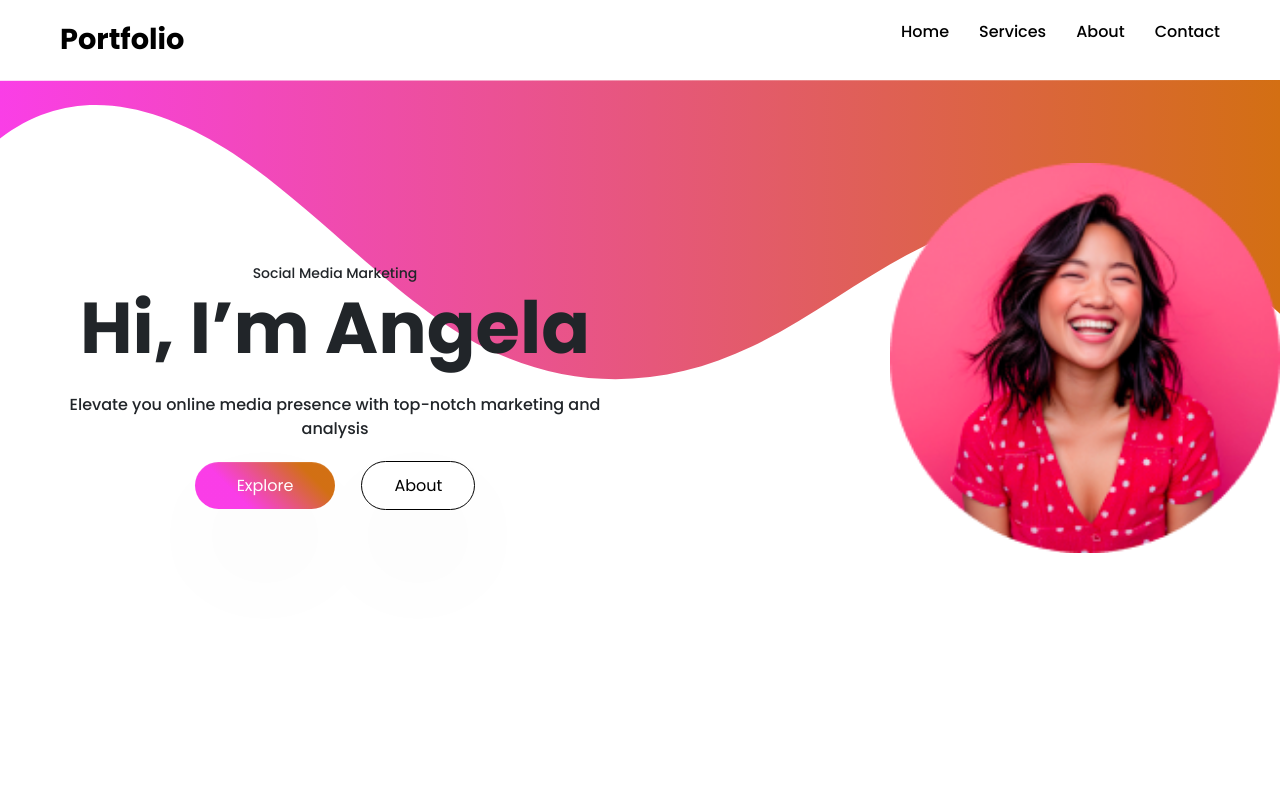
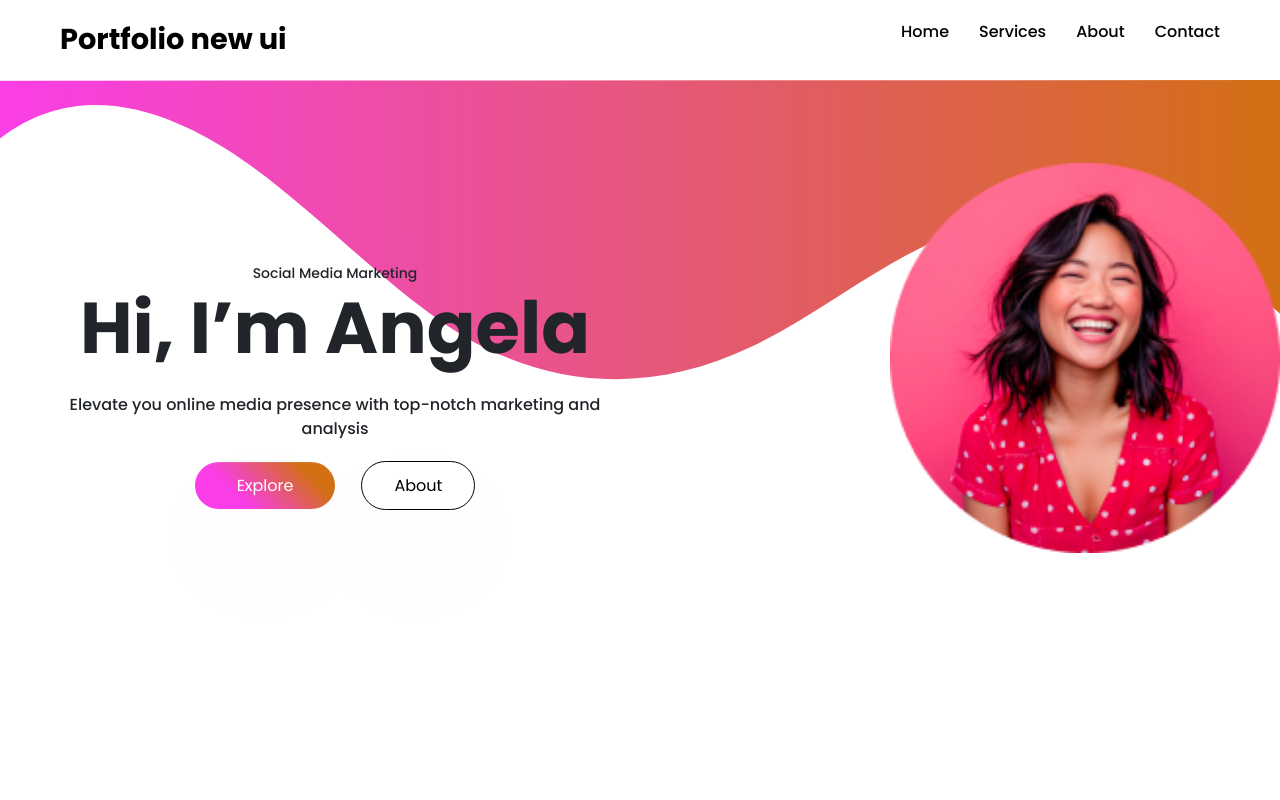
Before and after one commit to DanielsWebDevelopment/Social-Media-Landing-Page, a plain HTML site: page public/index.html in a window 1280 px wide. Shown: the top 800 px of the page. Drawn offline with nearby package versions, Linux system fonts and the light colour scheme.

```diff
--- a/public/index.html
+++ b/public/index.html
@@ -28,7 +28,7 @@
 <body>
     <!-- ======== Navbar Section -->
     <nav class="navbar" id="navbar">
-        <a href="#" class="logo">Portfolio</a>
+        <a href="#" class="logo">Portfolio new ui</a>
 
         <ul class="nav__list">
             <li class="nav__item">
```
